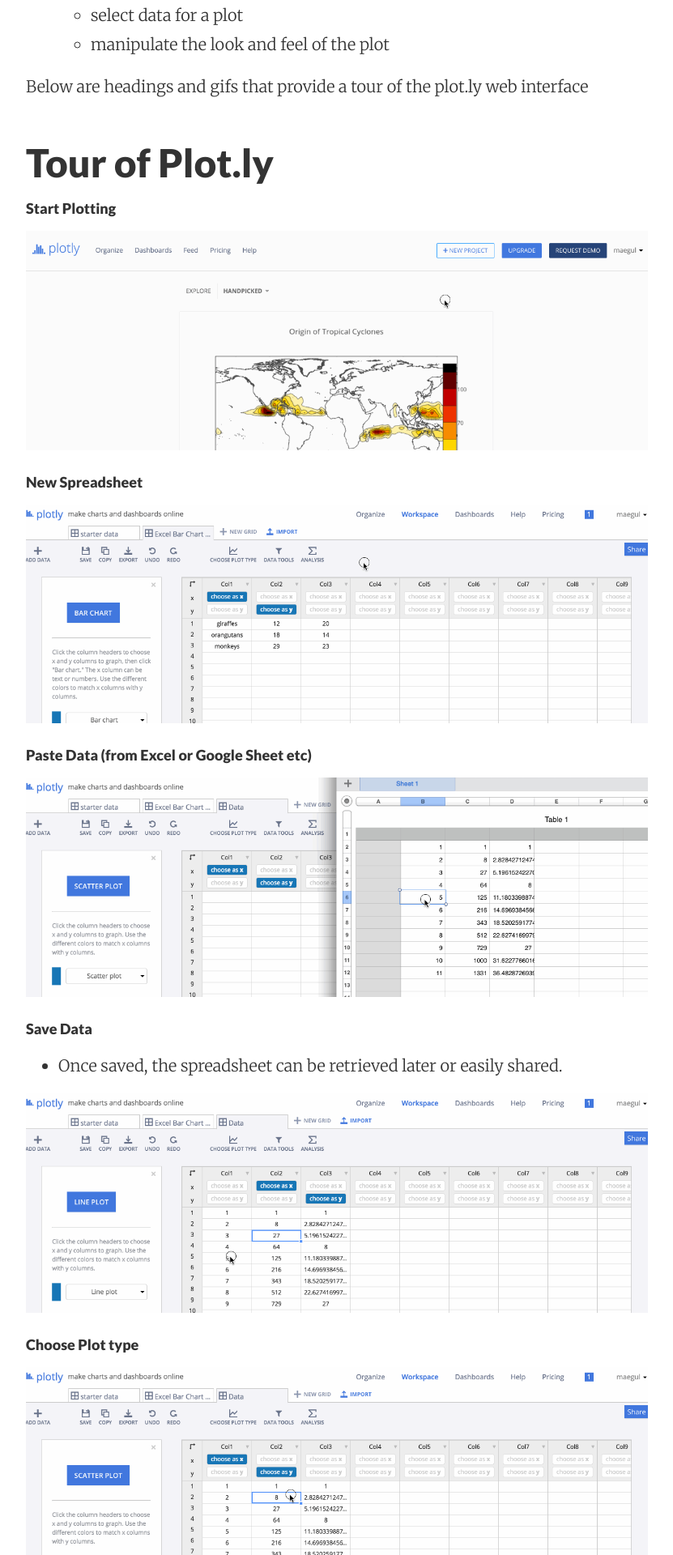
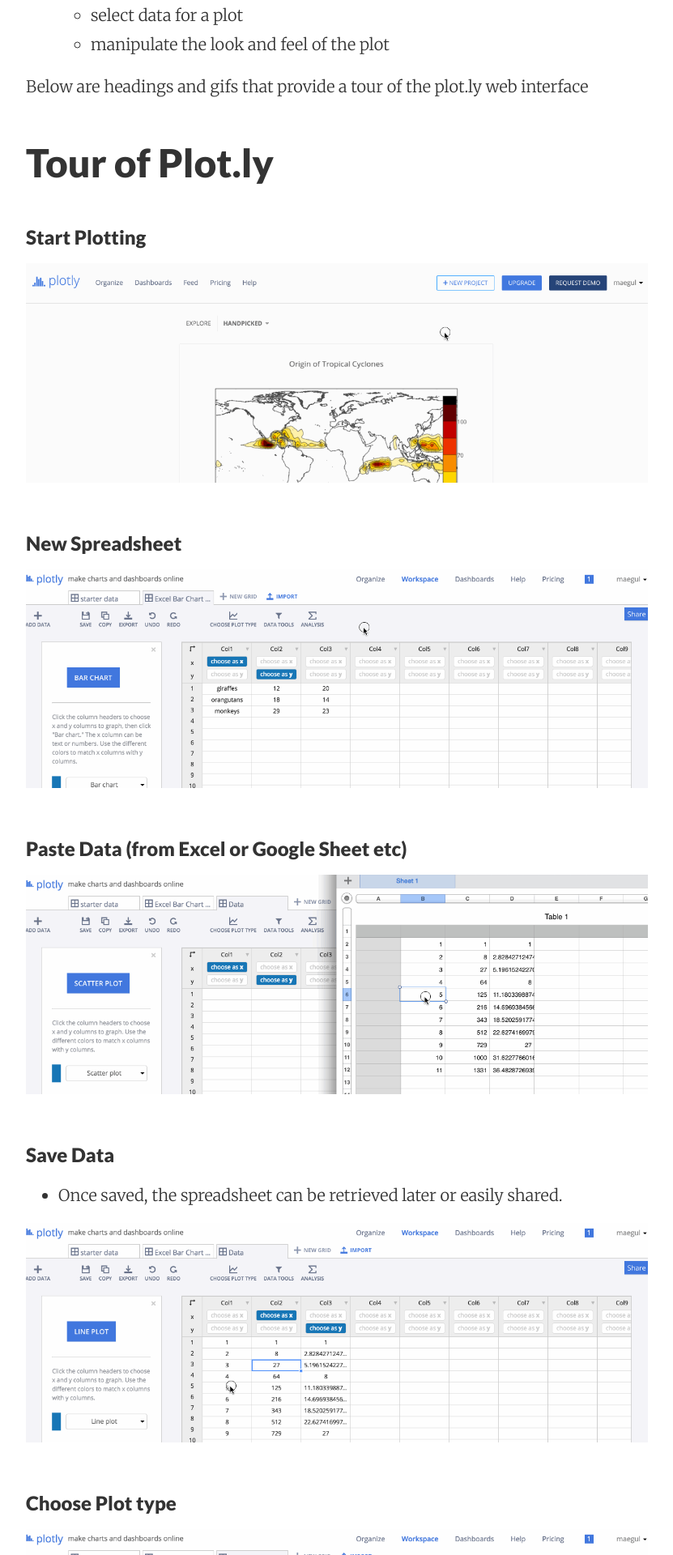
Before and after one commit to dataviz-blog/dataviz-blog.github.io, a Jekyll site: the page built from _posts/2016-01-19-2-make-a-plot-getting-started-with-plot-ly.markdown, in a window 1280 px wide. Shown: the part 790-2710 px from the top of the page at 81% size, without its empty margins (224-1055 px from the left). Built offline with Jekyll 4.4.1, drawn with Linux system fonts in a browser that asks for light colours.

Commit message:
Post update: 2 — Make a Plot (Getting Started with Plot.ly)

```diff
--- a/_posts/2016-01-19-2-make-a-plot-getting-started-with-plot-ly.markdown
+++ b/_posts/2016-01-19-2-make-a-plot-getting-started-with-plot-ly.markdown
@@ -16,46 +16,62 @@ Below are headings and gifs that provide a tour of the plot.ly web interface
 
 ## Tour of Plot.ly
 
-####  Start Plotting
+
+
+###  Start Plotting
 
 ![](https://raw.githubusercontent.com/dataviz-blog/dataviz-blog.github.io/master/gifs/plotly_tour_start_plotting.gif)
 
 
-#### New Spreadsheet
+
+
+### New Spreadsheet
 
 ![](https://raw.githubusercontent.com/dataviz-blog/dataviz-blog.github.io/master/gifs/new_spreadsheet.gif)
 
 
-#### Paste Data (from Excel or Google Sheet etc)
+
+
+### Paste Data (from Excel or Google Sheet etc)
 
 ![](https://raw.githubusercontent.com/dataviz-blog/dataviz-blog.github.io/master/gifs/paste_data.gif)
 
 
-#### Save Data
+
+
+### Save Data
 
 * Once saved, the spreadsheet can be retrieved later or easily shared.
 
 ![](https://raw.githubusercontent.com/dataviz-blog/dataviz-blog.github.io/master/gifs/save_data.gif)
 
 
-#### Choose Plot type
+
+
+### Choose Plot type
 
 ![](https://raw.githubusercontent.com/dataviz-blog/dataviz-blog.github.io/master/gifs/choose_plottype.gif)
 
 
-#### Select Data (for the plot)
+
+
+### Select Data (for the plot)
 
 * Plot.ly thinks in terms of columns.  A variable or axis (x or y etc) is a column.
 
 ![](https://raw.githubusercontent.com/dataviz-blog/dataviz-blog.github.io/master/gifs/select_data.gif)
 
 
-#### Make the Plot
+
+
+### Make the Plot
 
 ![](https://raw.githubusercontent.com/dataviz-blog/dataviz-blog.github.io/master/gifs/make_plot.gif)
 
 
-#### Edit the Plot
+
+
+### Edit the Plot
 
 * There are a number of ways in which the plot can be manipulated.  They are all located in the left side menu bar
 
```
